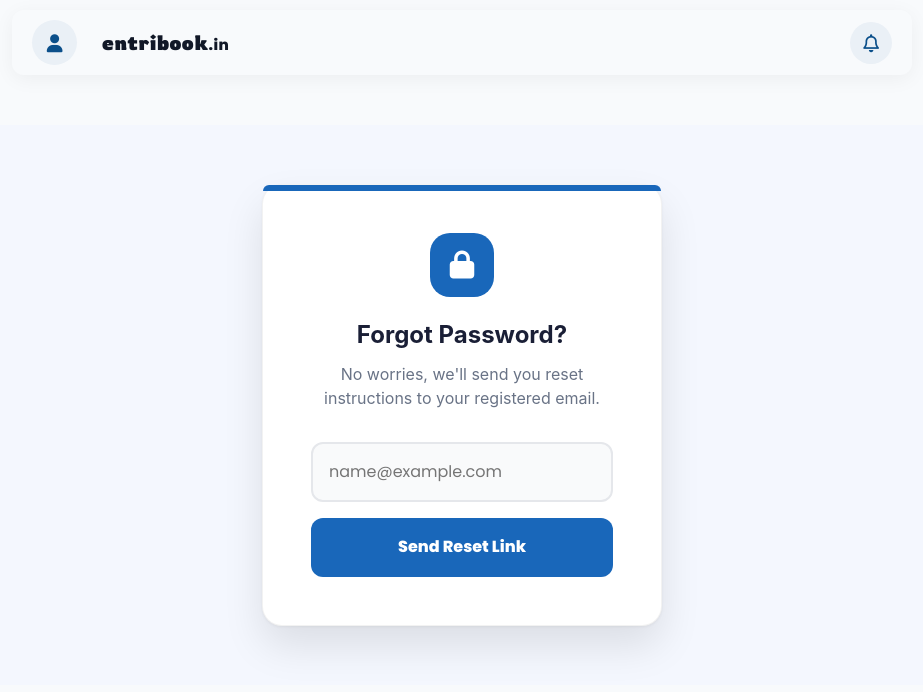
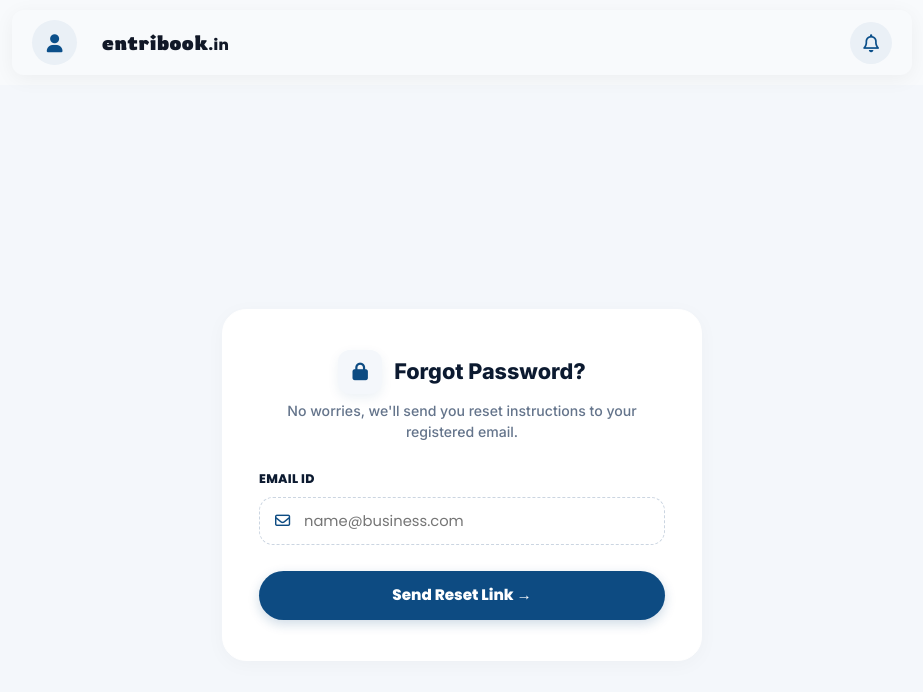
Before and after one commit to myentribook/Entri-Book, a React (Create React App) app in the folder frontend/: page /password/forgot in a window 1280 px wide. Shown: the top 692 px of the page, without its empty margins (178-1101 px from the left). Built offline with nearby package versions, Linux system fonts and the light colour scheme; no server answers; a web font is replaced by a local one.

Commit message:
forgot password page correction

```diff
--- a/frontend/src/components/styles/forgotPassword.css
+++ b/frontend/src/components/styles/forgotPassword.css
@@ -1,101 +1,141 @@
-/* Reduced viewport size to create a floating effect */
 .auth-v9-viewport-fix {
     display: flex;
     justify-content: center;
     align-items: center;
-    width: 90vw;   /* Reduced from 100vw */
-    height: 70vh;  /* Reduced from 100vh */
-    margin: 5vh auto; /* Centers the reduced viewport on the screen */
-    overflow: hidden;
-    background-color: #f4f7fe;
-    border-radius: 30px; /* Optional: adds a nice curve to the page background */
+    width: 100%;
+    min-height: 100vh;
+    margin: 0;
+    overflow-x: hidden;
+    background-color: #f4f7fb;
     box-sizing: border-box;
+    padding: 24px 16px;
+    font-family: 'Inter', sans-serif;
 }
 
 .auth-v9-card {
     background: #ffffff;
     width: 100%;
-    max-width: 400px;
-    padding: 3rem;
-    border-radius: 20px;
-    box-shadow: 0 20px 40px rgba(0, 0, 0, 0.1), 0 1px 3px rgba(0,0,0,0.05);
+    max-width: 480px;
+    padding: 40px 36px;
+    border-radius: 24px;
+    box-shadow: 0 4px 20px rgba(0, 0, 0, 0.03);
     text-align: center;
     position: relative;
-    border: 1px solid rgba(0,0,0,0.05);
+    border: 1px solid #ffffff;
+    box-sizing: border-box;
 }
 
-.auth-v9-card::before {
-    content: "";
-    position: absolute;
-    top: 0;
-    left: 0;
-    width: 100%;
-    height: 6px;
-    background: #1967BA;
-    border-top-left-radius: 20px;
-    border-top-right-radius: 20px;
+.auth-v9-header {
+    display: flex;
+    flex-direction: column;
+    align-items: center;
+    margin-bottom: 28px;
+}
+
+.auth-v9-title-row {
+    display: flex;
+    align-items: center;
+    justify-content: center;
+    gap: 12px;
+    margin-bottom: 6px;
 }
 
 .auth-v9-icon {
-    width: 64px;
-    height: 64px;
-    background: #1967BA;
-    border-radius: 20px;
+    width: 44px;
+    height: 44px;
+    min-width: 44px;
+    background: #f4f7fb;
+    border-radius: 12px;
     display: flex;
     align-items: center;
     justify-content: center;
-    margin: 0 auto 24px;
-    color: white;
-    font-size: 28px;
+    color: #0d4b82;
+    font-size: 1.1rem;
+    box-shadow: 0 4px 12px rgba(13, 75, 130, 0.08);
 }
 
 .auth-v9-title {
-    font-family: -apple-system, sans-serif;
-    font-size: 1.5rem;
-    font-weight: 700;
-    color: #1a1f36;
-    margin-bottom: 12px;
+    font-family: 'Inter', sans-serif;
+    font-size: 1.35rem;
+    font-weight: 800;
+    color: #0c1a30;
+    margin: 0;
 }
 
 .auth-v9-desc {
-    font-family: -apple-system, sans-serif;
-    color: #697386;
-    margin-bottom: 32px;
+    font-family: 'Inter', sans-serif;
+    color: #64748b;
+    margin: 0;
     line-height: 1.5;
+    font-size: 0.88rem;
+    font-weight: 500;
+}
+
+.auth-v9-group {
+    margin-bottom: 20px;
+    text-align: left;
+}
+
+.auth-v9-label {
+    display: block;
+    font-size: 0.78rem;
+    font-weight: 800;
+    color: #0c1a30;
+    margin-bottom: 8px;
+    letter-spacing: 0.3px;
+}
+
+.auth-v9-input-wrapper {
+    position: relative;
+    display: flex;
+    align-items: center;
+}
+
+.auth-v9-input-wrapper i {
+    position: absolute;
+    left: 16px;
+    color: #0d4b82;
+    font-size: 0.95rem;
 }
 
 .auth-v9-input {
     width: 100%;
-    padding: 1rem;
-    background: #f9fafb;
-    border: 2px solid #e5e7eb;
-    border-radius: 12px;
-    font-size: 1rem;
-    margin-bottom: 16px;
+    padding: 12px 16px 12px 44px;
+    background: #ffffff;
+    border: 1.5px dashed #cbd5e1;
+    border-radius: 14px;
+    font-size: 0.92rem;
+    font-weight: 500;
+    color: #0c1a30;
     box-sizing: border-box;
-    transition: border-color 0.3s;
+    transition: all 0.2s ease;
 }
 
 .auth-v9-input:focus {
     outline: none;
-    border-color: #1967BA;
-    background-color: #fff;
-    box-shadow: 0 0 0 5px rgba(25, 103, 186, 0.15);
+    border-color: #0d4b82;
+    border-style: solid;
+    background-color: #ffffff;
+    box-shadow: 0 0 0 4px rgba(13, 75, 130, 0.1);
 }
 
 .auth-v9-btn {
     width: 100%;
-    padding: 1.1rem;
-    background: #1967BA;
+    padding: 13px;
+    background: #0d4b82;
     color: #ffffff;
     border: none;
-    border-radius: 12px;
+    border-radius: 50px;
+    font-size: 0.95rem;
     font-weight: 700;
     cursor: pointer;
-    transition: transform 0.2s, box-shadow 0.2s;
+    transition: all 0.2s ease;
+    margin-top: 6px;
+    box-shadow: 0 4px 12px rgba(13, 75, 130, 0.2);
 }
 
 .auth-v9-btn:hover {
-    transform: translateY(-2px);
-    box-shadow: 0 6px 20px rgba(25, 103, 186, 0.4);
+    background: #08345c;
+    transform: translateY(-1px);
+    box-shadow: 0 6px 20px rgba(13, 75, 130, 0.3);
 }
--- a/frontend/src/components/user/forgotPassword.js
+++ b/frontend/src/components/user/forgotPassword.js
@@ -8,7 +8,6 @@ export default function ForgotPassword() {
     const [email, setEmail] = useState("");
     const dispatch = useDispatch();
 
-    // Access state
     const { loading, error, message } = useSelector(state => state.authState);
 
     const submitHandler = (e) => {
@@ -16,24 +15,19 @@ export default function ForgotPassword() {
         const formData = new FormData();
         formData.append('email', email);
 
-        // This works because forgotPassword is a function
         dispatch(forgotPassword(formData));
     };
 
     useEffect(() => {
-        // Handle Success
         if (message) {
             const msgText = (typeof message === 'object' && message.message) ? message.message : message;
             toast.success(msgText, { position: 'bottom-right' });
             setEmail("");
         }
 
-        // Handle Error
         if (error) {
             const errText = (typeof error === 'object' && error.message) ? error.message : error;
             toast.error(errText, { position: 'bottom-right' });
-
-            // FIX: Removed parentheses () because clearAuthError is an object
             dispatch(clearAuthError);
         }
     }, [message, error, dispatch]);
@@ -43,23 +37,38 @@ export default function ForgotPassword() {
             <Toaster />
             <div className="auth-v9-viewport-fix">
                 <div className="auth-v9-card">
-                    <div className="auth-v9-icon"><i className="fa-solid fa-lock"></i></div>
+
+                    {/* Header: Icon & Title on the same line, Paragraph below, centered */}
+                    <div className="auth-v9-header">
+                        <div className="auth-v9-title-row">
+                            <div className="auth-v9-icon">
+                                <i className="fa-solid fa-lock"></i>
+                            </div>
                             <h1 className="auth-v9-title">Forgot Password?</h1>
+                        </div>
                         <p className="auth-v9-desc">
                             No worries, we'll send you reset instructions to your registered email.
                         </p>
+                    </div>
 
                     <form onSubmit={submitHandler}>
+                        <div className="auth-v9-group">
+                            <label className="auth-v9-label">EMAIL ID</label>
+                            <div className="auth-v9-input-wrapper">
+                                <i className="fa-regular fa-envelope"></i>
                                 <input
                                     type="email"
                                     className="auth-v9-input"
-                            placeholder="name@example.com"
+                                    placeholder="name@business.com"
                                     value={email}
                                     onChange={e => setEmail(e.target.value)}
                                     required
                                 />
+                            </div>
+                        </div>
+
                         <button type="submit" className="auth-v9-btn" disabled={loading}>
-                            {loading ? "Sending..." : "Send Reset Link"}
+                            {loading ? "Sending..." : "Send Reset Link \u2192"}
                         </button>
                     </form>
                 </div>
```
Lines whose indentation alone changed are shown as unchanged.
